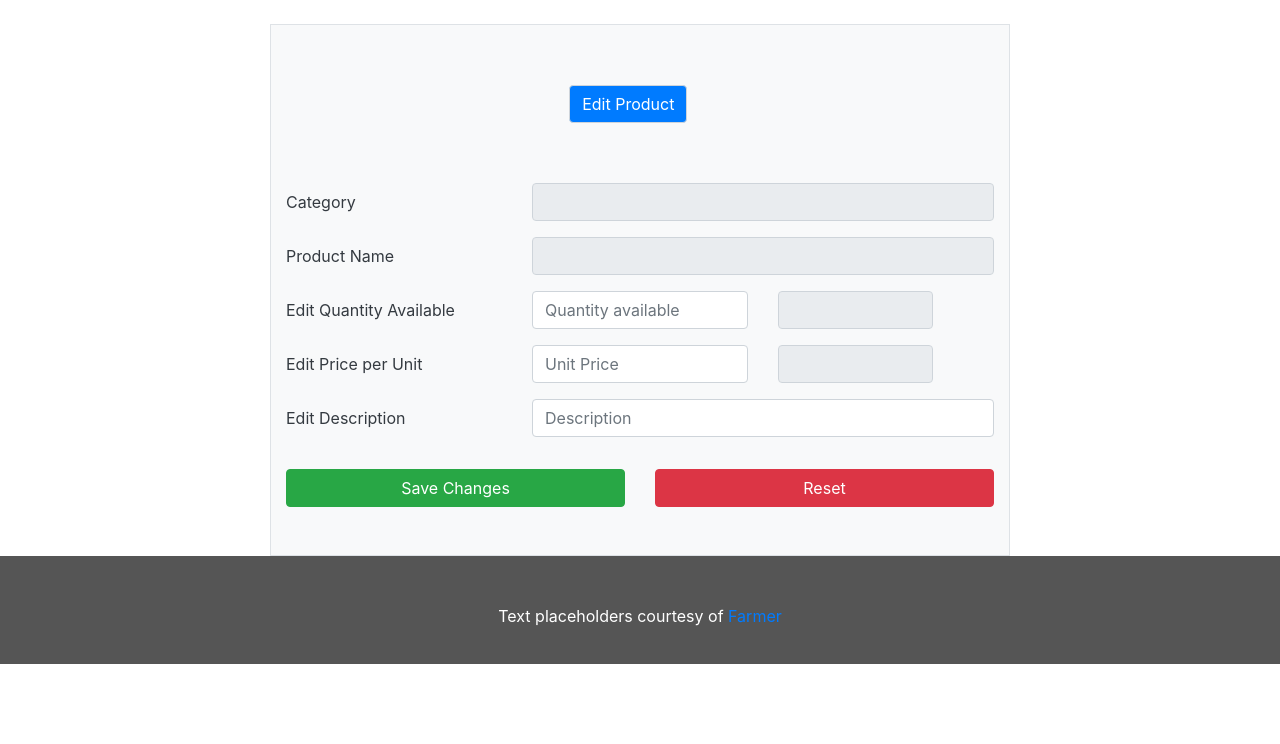
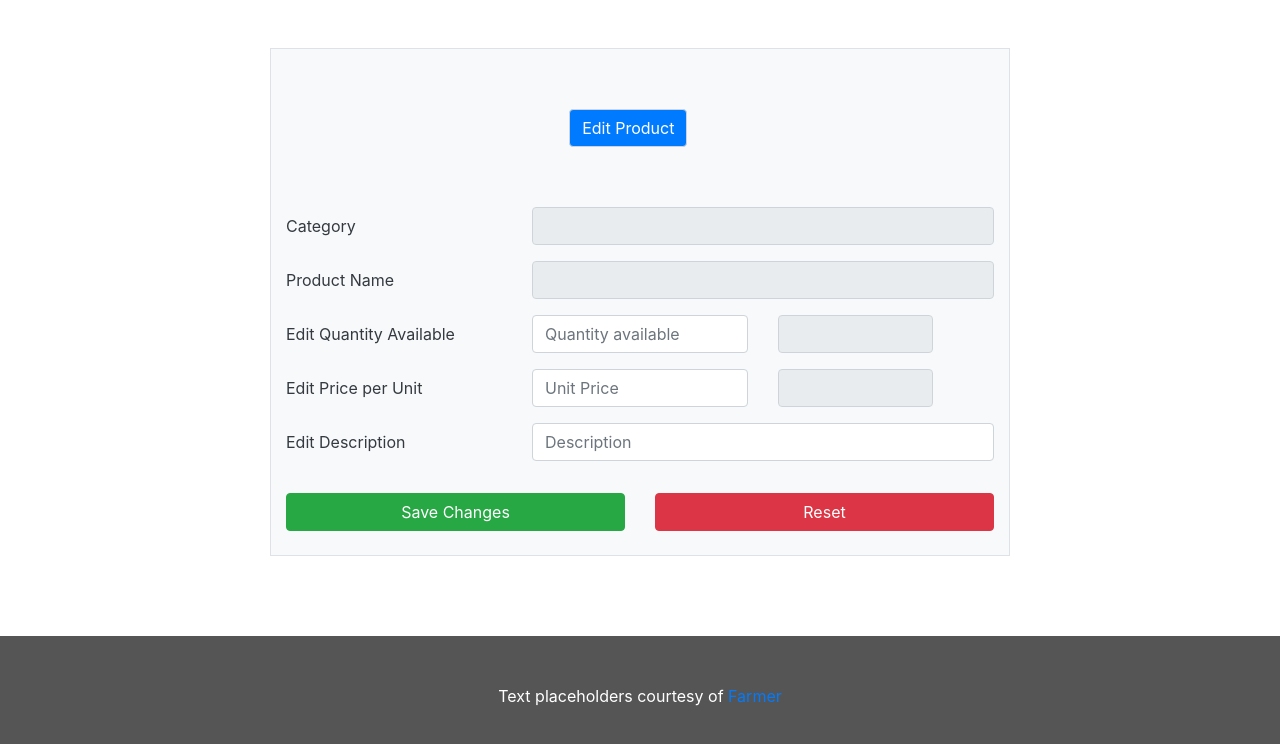
Before and after one commit to jaiswalsahil844/Farmers-Portal, a Node project: template views/edit_post.ejs in a window 1280 px wide. Shown: the part 56-800 px from the top of the page. Run offline with Node 20 templates, Linux system fonts and the light colour scheme; the template is opened without the code that fills it, so the values that code supplies are empty; some libraries are stand-ins or nearby versions.

Commit message:
edit product

```diff
--- a/views/edit_post.ejs
+++ b/views/edit_post.ejs
@@ -14,7 +14,7 @@
 
     <style>
         footer {
-            position: relative;
+            position: fixed;
             left: 0;
             bottom: 0;
             width: 100%;
@@ -37,7 +37,7 @@
         <div class="collapse navbar-collapse" id="navbarText">
             <ul class="navbar-nav mr-auto">
                 <li class="nav-item">
-                    <a class="nav-link" href="./index">Home</a>
+                    <a class="nav-link" href="../index">Home</a>
                 </li>
                 <li class="nav-item">
                     <a class="nav-link" href="#">Features</a>
@@ -49,7 +49,7 @@
         </div>
     </nav>
 
-    <div class="container pt-4">
+    <div class="container pt-5">
 
         <% if (typeof flag != 'undefined') { %>
             <% if (flag == 0) { %>
@@ -109,7 +109,7 @@
             </div>
 
 
-            <div class="pt-3 pb-5 row">
+            <div class="pt-3 pb-4 row">
                 <div class="col-sm-6">
                 <button name="submit" type="submit" class="btn btn-success btn-block">Save Changes</button>
             </div>
```
Also changed, not shown: 2 other files.
